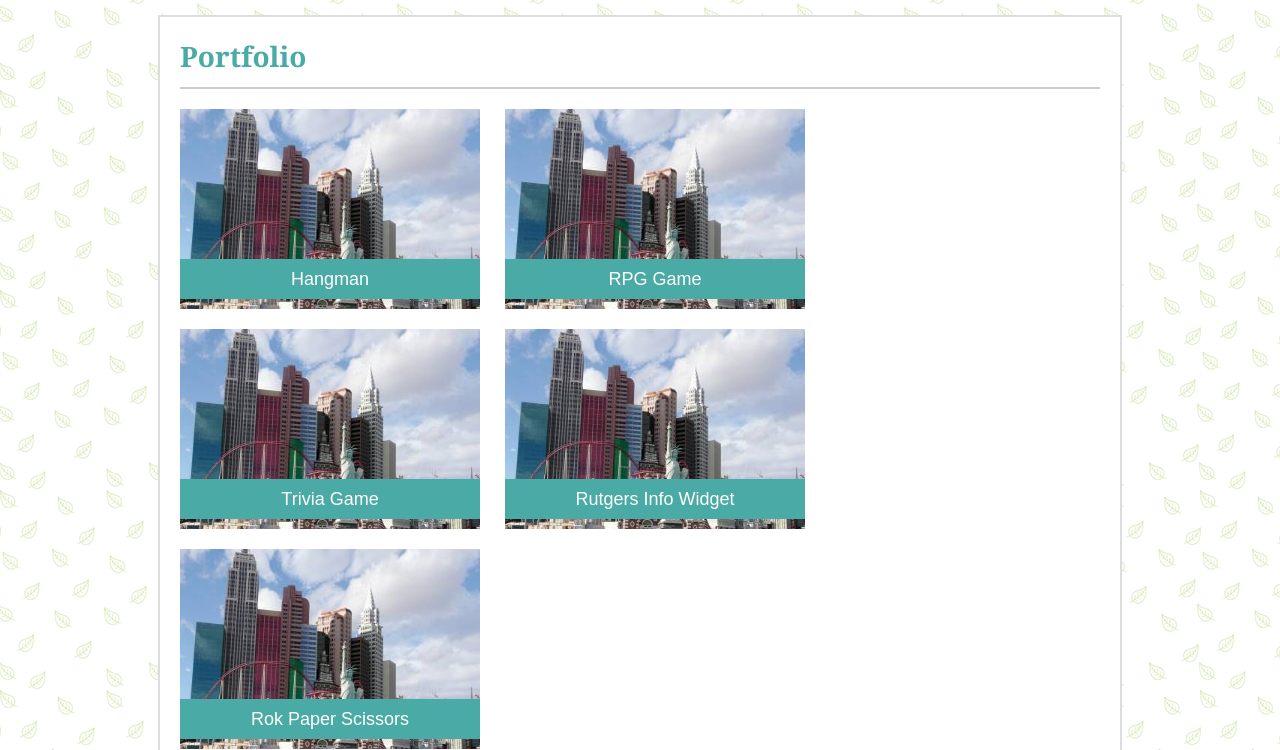
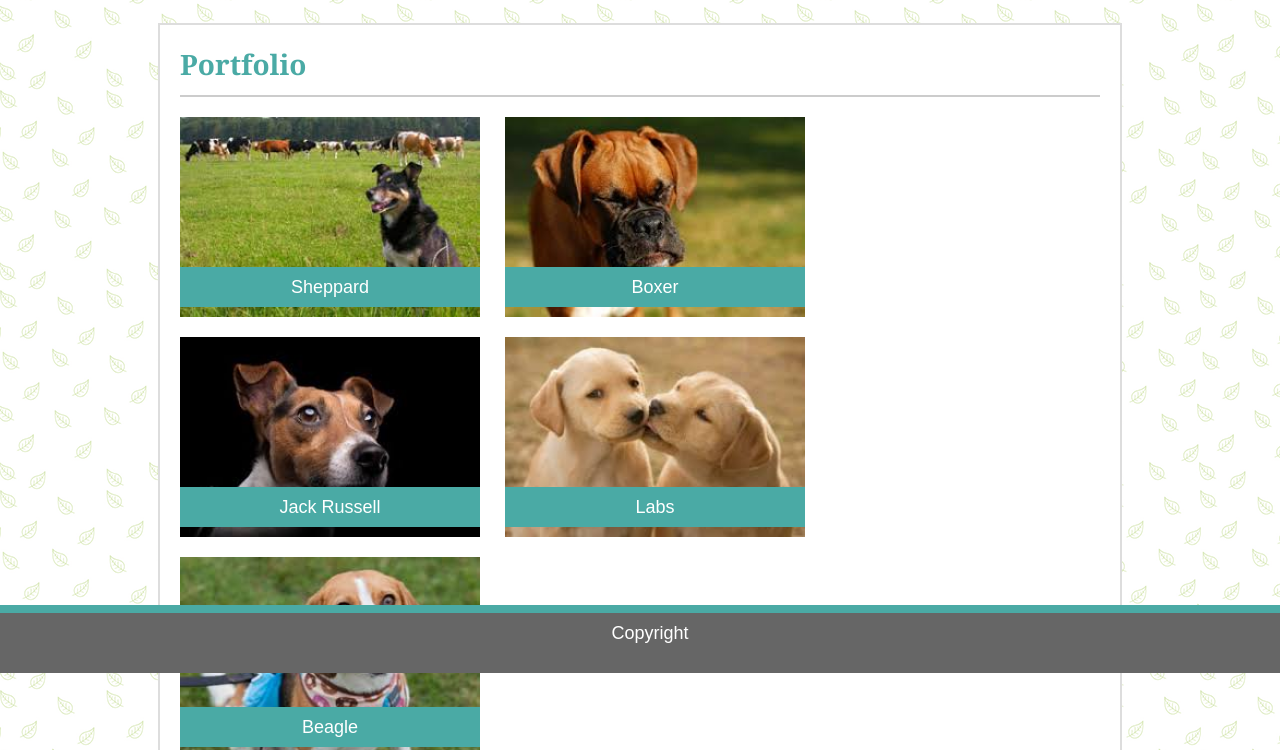
Before and after one commit to taylorfantin/Basic-Portfolio, a plain HTML site: page portfolio.html in a window 1280 px wide. Shown: the part 127-877 px from the top of the page. Drawn offline with Linux system fonts and the light colour scheme.

Commit message:
Final assignment push

```diff
--- a/portfolio.html
+++ b/portfolio.html
@@ -29,32 +29,32 @@
         </div>
 
         <div class="imagecontainer">
-                <img src="image.jpeg" class="image">
-                <div class="inlinebox">Hangman</div>
+                <img src="dog1.jpeg" class="image">
+                <div class="inlinebox">Sheppard</div>
 
         </div>
 
         <div class="imagecontainer">
-                <img src="image.jpeg" class="image">
-                <div class="inlinebox">RPG Game</div>
+                <img src="dog2.jpeg" class="image">
+                <div class="inlinebox">Boxer</div>
 
         </div>
 
         <div class="imagecontainer">
-                <img src="image.jpeg" class="image">
-                <div class="inlinebox">Trivia Game</div>
+                <img src="dog3.jpeg" class="image">
+                <div class="inlinebox">Jack Russell</div>
 
         </div>
 
         <div class="imagecontainer">
-                <img src="image.jpeg" class="image">
-                <div class="inlinebox">Rutgers Info Widget</div>
+                <img src="dog4.jpeg" class="image">
+                <div class="inlinebox">Labs</div>
 
         </div>
 
         <div class="imagecontainer">
-                <img src="image.jpeg" class="image">
-                <div class="inlinebox">Rok Paper Scissors</div>
+                <img src="dog5.jpeg" class="image">
+                <div class="inlinebox">Beagle</div>
 
         </div>
 
--- a/style.css
+++ b/style.css
@@ -4,7 +4,7 @@ body {
     font-size: 18px;
     background-image: url("leaves.png");
     height: 100%;
-    margin: 0;
+    margin-bottom: 50px;
 }
 
 header {
@@ -21,32 +21,34 @@ header {
 #content {
     background: #ffffff;
     width: 960PX;
+    height: 550px;
+    margin: auto;
+    border: #dddddd;
+    border-style: solid;
+    border-width: 2px;
+    margin-bottom: 50px;
+}
+
+#contactcontent {
+    background: #ffffff;
+    width: 960PX;
     height: 650px;
     margin: auto;
     border: #dddddd;
     border-style: solid;
     border-width: 2px;
+    margin-bottom: 50px;
 }
 
-#contactcontent {/* this will be unique for each page*/
+#portfoliocontent {
     background: #ffffff;
     width: 960PX;
-    height: 650px;   /* This is different on each page*/
+    height: 800px;
     margin: auto;
     border: #dddddd;
     border-style: solid;
     border-width: 2px;
-
-}
-
-#portfoliocontent {/* this will be unique for each page*/
-    background: #ffffff;
-    width: 960PX;
-    height: 1000px;   /* This is different on each page*/
-    margin: auto;
-    border: #dddddd;
-    border-style: solid;
-    border-width: 2px;
+    margin-bottom: 50px;
 }
 
 #aboutme {
@@ -67,7 +69,6 @@ header {
     width: 960PX;
     height: 100px;
     margin: auto;
-
 }
 
 #yourname {
@@ -80,8 +81,6 @@ header {
     font-size: 28px;
     font-weight: bold;
     color: #ffffff;
-
-
 }
 
 ul {
@@ -95,13 +94,10 @@ ul {
     height: 50px;
     margin: auto;
     padding-top: 30px;
-
-
 }
 
 li {
     float: right;
-
 }
 
 a {
@@ -110,16 +106,17 @@ a {
     padding: 10px;
     text-decoration: none;
     color: #777777;
-
 }
 
 
 .image2{
     float: left;
     padding: 20px;
+    height: 200px;
+    width: 200px;
 }
 
-.image{ /* need to adjust this for the index file.  this will mess up the index positions*/
+.image{
     float: left;
     height: 200px;
     width: 300px;
@@ -131,7 +128,6 @@ p{
     margin-bottom: -90px;
     padding: 20px;
     color: #777777;
-
 }
 
 h1{
@@ -140,25 +136,24 @@ h1{
     color: white;
 }
 
-.page-footer { /*copy this to the other two files*/
+.page-footer {
     border-top: 8px solid #4aaaa5;
-    left: 0;
-    bottom: 0;
+    left: 0px;
+    bottom: 0px;
     width: 100%;
     background-color: #666666;
     color: white;
     text-align: center;
-    height: 30px;
+    height: 40px;
     padding:10px;
-    margin-top: 50px;
-
+    position: fixed;
+    z-index: 10;
 }
 
 #text {
     background-color: #666666;
     color: white;
     width: 100%;
-
 }
 
  #submit{
@@ -171,7 +166,6 @@ h1{
     color: #ffffff;
     margin: 20px;
     padding-top: 10px;
-
 }
 
 .inputbox{
@@ -183,7 +177,6 @@ h1{
     border-style: solid;
     border-width: 2px;
     width: 920px;
-
 }
 
  .messagebox{
@@ -195,7 +188,6 @@ h1{
     border-style: solid;
     border-width: 2px;
     width: 920px;
-
 }
 
 h4{
@@ -225,7 +217,6 @@ h4{
     margin-left: 20px;
     margin-bottom: 20px;
     margin-right: 5px;
-
 }
 
 .wrapper { /*copy this to the other two files*/
```
Also changed, not shown: index.html (+7 -7 lines), dog1.jpeg (added), dog2.jpeg (added), dog3.jpeg (added), dog4.jpeg (added), dog5.jpeg (added), mydog.jpeg (added), profilepic.jpeg (added).
